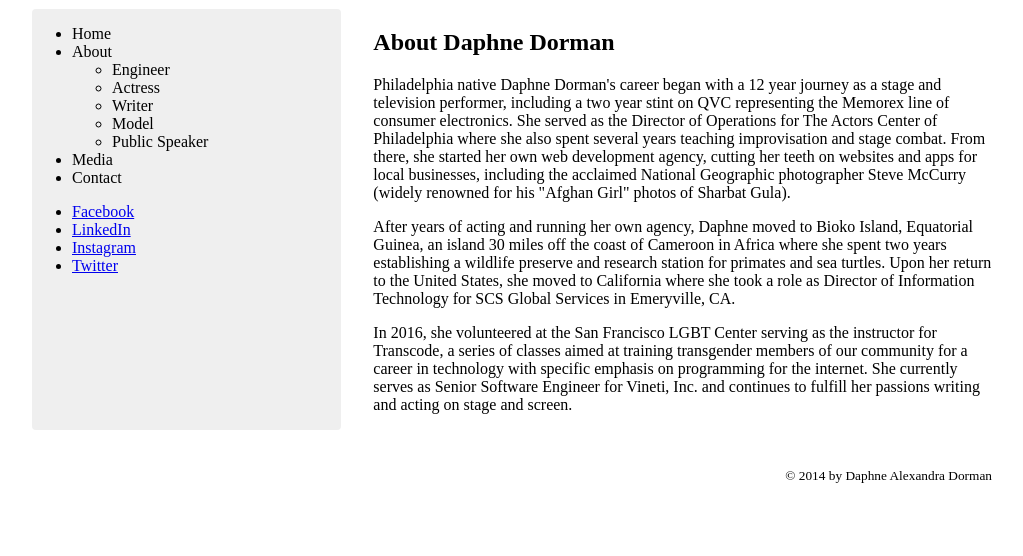
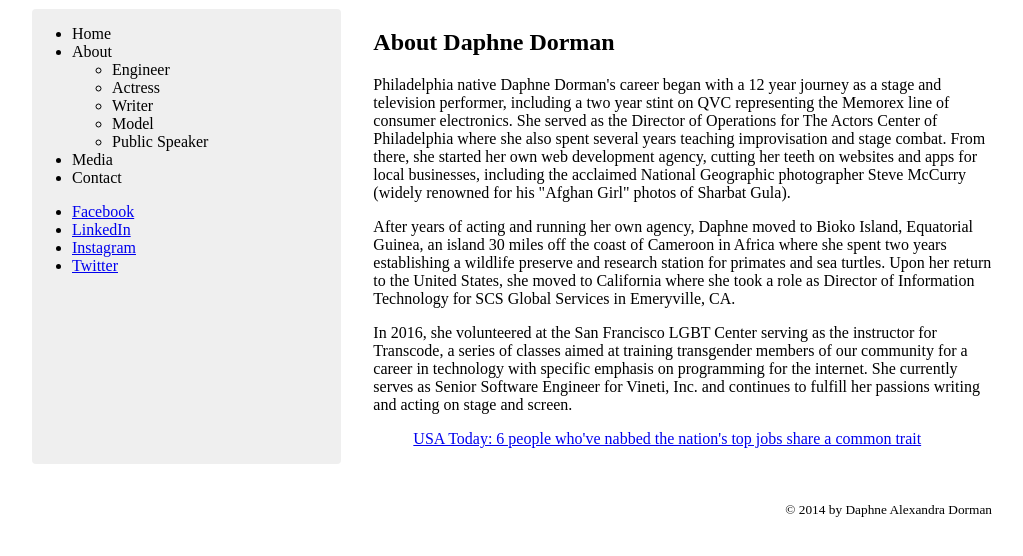
Before and after one commit to DaphneDorman/daphnedorman.github.io, a plain HTML site: page index.html in a window 1280 px wide. Shown: the part 120-676 px from the top of the page, without its empty margins (128-1151 px from the left). Drawn offline with Linux system fonts and the light colour scheme.

Commit message:
Update index.html

```diff
--- a/index.html
+++ b/index.html
@@ -41,6 +41,11 @@
 <p>After years of acting and running her own agency, Daphne moved to Bioko Island, Equatorial Guinea, an island 30 miles off the coast of Cameroon in Africa where she spent two years establishing a wildlife preserve and research station for primates and sea turtles. Upon her return to the United States, she moved to California where she took a role as Director of Information Technology for SCS Global Services in Emeryville, CA.</p>
 
 <p>In 2016, she volunteered at the San Francisco LGBT Center serving as the instructor for Transcode, a series of classes aimed at training transgender members of our community for a career in technology with specific emphasis on programming for the internet. She currently serves as Senior Software Engineer for Vineti, Inc. and continues to fulfill her passions writing and acting on stage and screen.</p>
+
+        <ul>
+          <a href="https://www.usatoday.com/story/tech/news/2017/05/30/actress-and-rocket-scientist-theres-no-one-roadmap-getting-top-jobs/101829384/#module-position-QDtLN0eMqUc">USA Today: 6 people who've nabbed the nation's top jobs share a common trait</a>
+        </ul>
+
       </div>
       <footer class="page-footer">
         <p><small>© 2014 by Daphne Alexandra Dorman</small></p>
```
